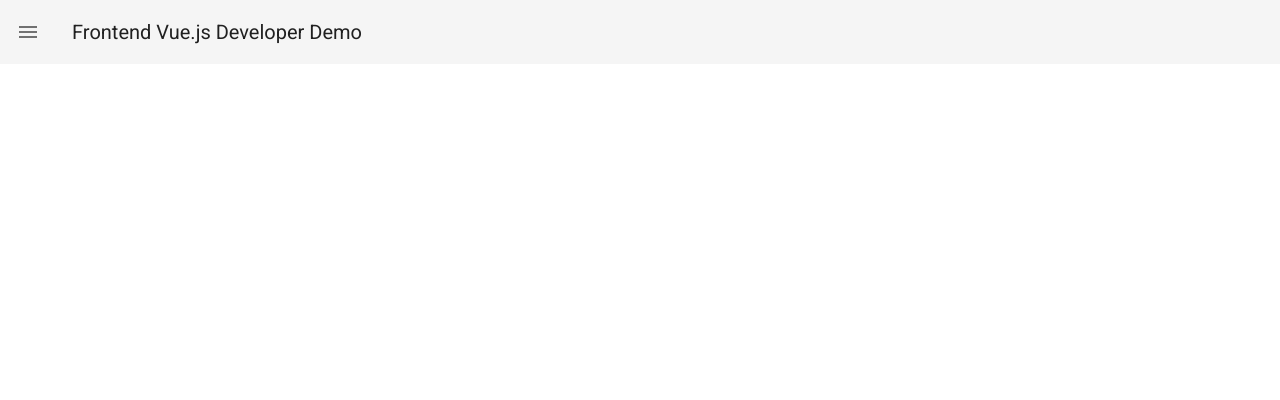
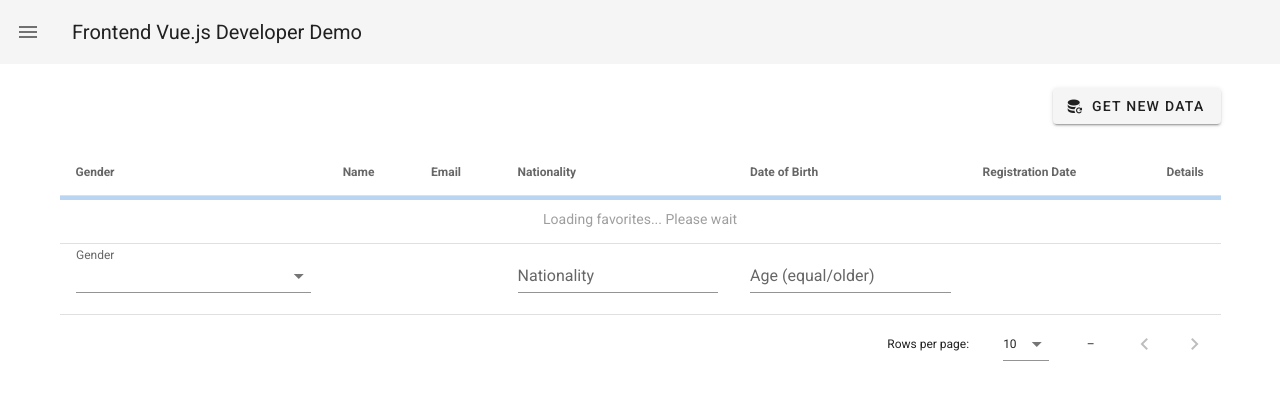
Before and after one commit to josepcrespo/nuxt-vuetify-pwa-demo, a Nuxt app: page / in a window 1280 px wide. Shown: the top 400 px of the page. Built offline with nearby package versions, Linux system fonts and the light colour scheme.

Commit message:
A users list page and a new Vuex store to work with this items.

```diff
--- a/pages/index.vue
+++ b/pages/index.vue
@@ -1,10 +1,189 @@
 <template>
   <v-row justify="center" align="center">
-    <v-col cols="12" sm="8" md="6" />
+    <v-col cols="12">
+      <v-tooltip bottom>
+        <template v-slot:activator="{ on, attrs }">
+          <v-btn
+            class="mt-3 float-right"
+            v-bind="attrs"
+            v-on="on"
+            @click="getUsers(users.quantity)"
+          >
+            <v-icon left>
+              mdi-database-refresh
+            </v-icon>
+            Get new data
+          </v-btn>
+        </template>
+        <span>Discard current data and, get new random data from randomuser.me API</span>
+      </v-tooltip>
+    </v-col>
+    <v-col cols="12">
+      <v-data-table
+        :headers="usersHeaders"
+        :items="$store.state.users.list"
+        :loading="users.loading.state"
+        :loading-text="users.loading.text"
+        elevation="1"
+      >
+        <template v-slot:item.dob.date="{ item }">
+          {{ new Date(item.dob.date).toDateString() }}
+        </template>
+        <template v-slot:item.registered.date="{ item }">
+          {{ new Date(item.registered.date).toDateString() }}
+        </template>
+        <template v-slot:item.details="{ item }">
+          <nuxt-link :to="{ name: 'user-details', params: { user: item }}">
+            <v-icon>
+              mdi-account-details
+            </v-icon>
+          </nuxt-link>
+        </template>
+        <template v-slot:body.append>
+          <tr>
+            <td>
+              <v-select
+                v-model="filters.gender"
+                :items="['', 'Male', 'Female']"
+                label="Gender"
+              />
+            </td>
+            <td colspan="2" />
+            <td>
+              <v-text-field
+                v-model="filters.nationality"
+                type="string"
+                title="ISO 3166-1 alpha-2"
+                label="Nationality"
+              />
+            </td>
+            <td>
+              <v-text-field
+                v-model="filters.age"
+                type="number"
+                label="Age (equal/older)"
+              />
+            </td>
+          </tr>
+        </template>
+      </v-data-table>
+    </v-col>
   </v-row>
 </template>
 
 <script>
 export default {
+  name: 'AppUsersList',
+  data () {
+    return {
+      filters: {
+        age: null,
+        gender: '',
+        nationality: ''
+      },
+      users: {
+        loading: {
+          state: true,
+          text: 'Loading favorites... Please wait'
+        },
+        quantity: 100
+      }
+    }
+  },
+  computed: {
+    usersHeaders () {
+      return [{
+        text: 'Gender',
+        value: 'gender',
+        filter: (value) => {
+          if (!this.filters.gender) {
+            return true
+          } else {
+            return value === this.filters.gender.toLowerCase()
+          }
+        }
+      }, {
+        text: 'Name',
+        value: 'name.first'
+      }, {
+        text: 'Email',
+        value: 'email'
+      }, {
+        text: 'Nationality',
+        value: 'nat',
+        filter: (value) => {
+          if (!this.filters.nationality) {
+            return true
+          } else {
+            return value === this.filters.nationality.toUpperCase()
+          }
+        }
+      }, {
+        text: 'Date of Birth',
+        value: 'dob.date',
+        filter: (value) => {
+          if (!this.filters.age) {
+            return true
+          } else {
+            const diffMs = Date.now() - new Date(value).getTime()
+            const ageDate = new Date(diffMs)
+
+            return Math.abs(ageDate.getUTCFullYear() - 1970) >= this.filters.age
+          }
+        }
+      }, {
+        text: 'Registration Date',
+        value: 'registered.date'
+      }, {
+        text: 'Details',
+        value: 'details',
+        sortable: false
+      }]
+    }
+  },
+  created () {
+    if (this.$store.state.users.list.length) {
+      this.users.loading.state = false
+    } else {
+      this.getUsers(this.users.quantity)
+    }
+  },
+  methods: {
+    getUsers (numOfUsers) {
+      const userFieldsWanted = [
+        'gender', 'name', 'location', 'email', 'registered',
+        'dob', 'phone', 'cell', 'picture', 'nat'
+      ]
+      this.$axios.$get(
+        this.$axios.defaults.baseURL, {
+          params: {
+            results: numOfUsers,
+            inc: userFieldsWanted.join()
+          }
+        }
+      ).then((response) => {
+        this.$store.commit('users/set', response.results)
+        this.users.loading.state = false
+      }).catch((error) => {
+        // eslint-disable-next-line no-console
+        console.warn('Something went wrong: %o', error)
+      })
+    }
+  }
 }
 </script>
+
+<style>
+a {
+  text-decoration: none;
+}
+
+th:nth-of-type(5),
+th:nth-of-type(6) {
+  min-width: 170px;
+}
+
+th:nth-of-type(7) {
+  width: 70px;
+}
+</style>
--- /dev/null
+++ b/store/users.js
@@ -0,0 +1,9 @@
+export const state = () => ({
+  list: []
+})
+
+export const mutations = {
+  set (state, users) {
+    state.list = users
+  }
+}
```
